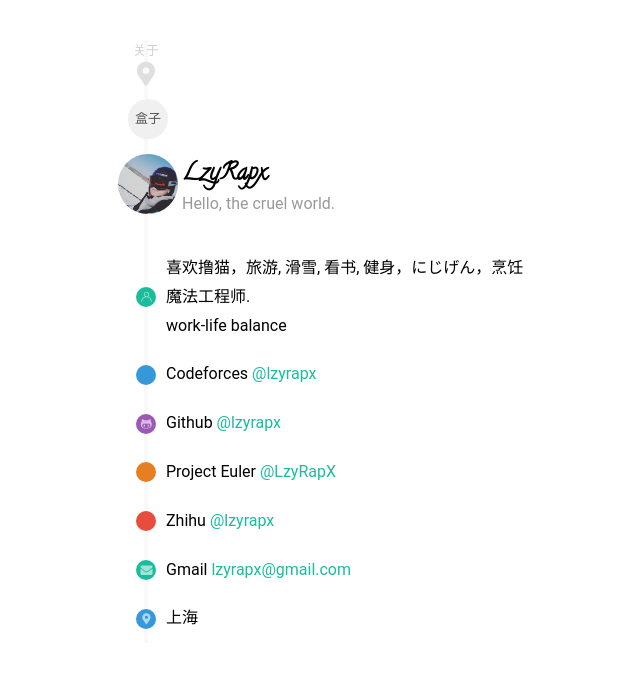
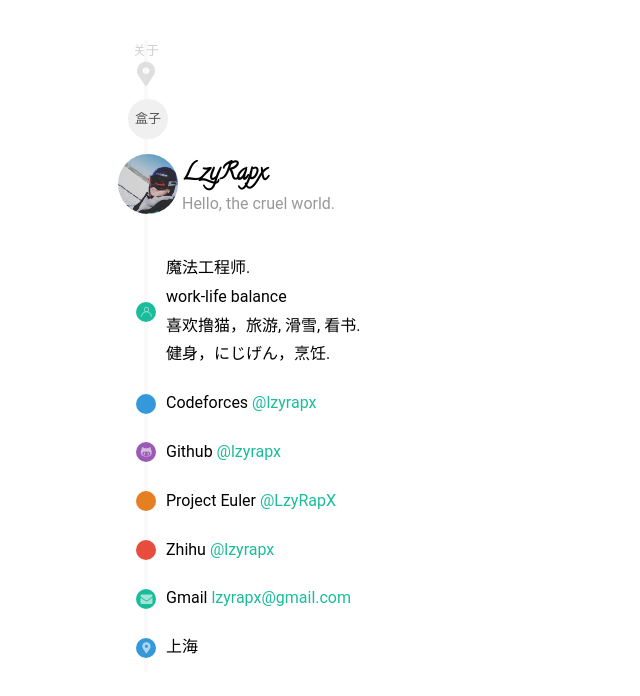
Before and after one commit to lzyrapx/lzyrapx.github.io, a plain HTML site: page about/index.html in a window 1280 px wide. Shown: the whole page, without its empty margins (246-886 px from the left). Drawn offline with nearby package versions, Linux system fonts and the light colour scheme; some packages are replaced by stand-ins of ours; a script that the page names is missing.

Commit message:
Site updated: 2019-12-05 12:27:45

```diff
--- a/about/index.html
+++ b/about/index.html
@@ -211,11 +211,13 @@
 
 
 
-            <div class="text">喜欢撸猫，旅游, 滑雪, 看书, 健身，にじげん，烹饪</div>
-
             <div class="text">魔法工程师.</div>
 
             <div class="text">work-life balance</div>
+
+            <div class="text">喜欢撸猫，旅游, 滑雪, 看书.</div>
+
+            <div class="text">健身，にじげん，烹饪.</div>
 
 
 
```
Also changed, not shown: search.json (+1 -1 lines).
